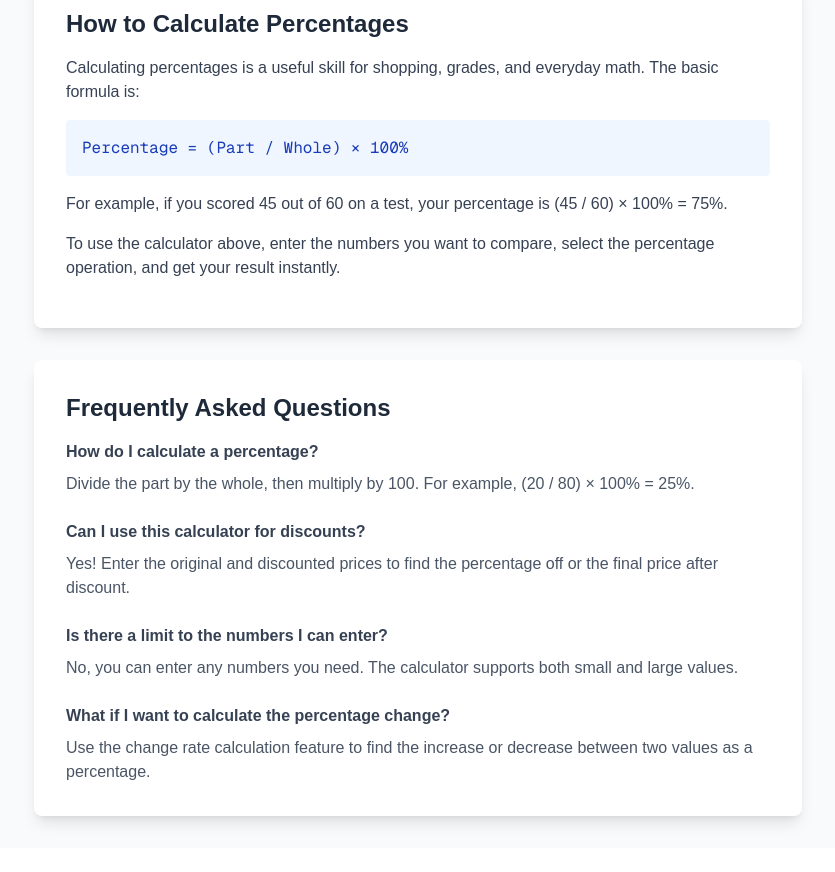
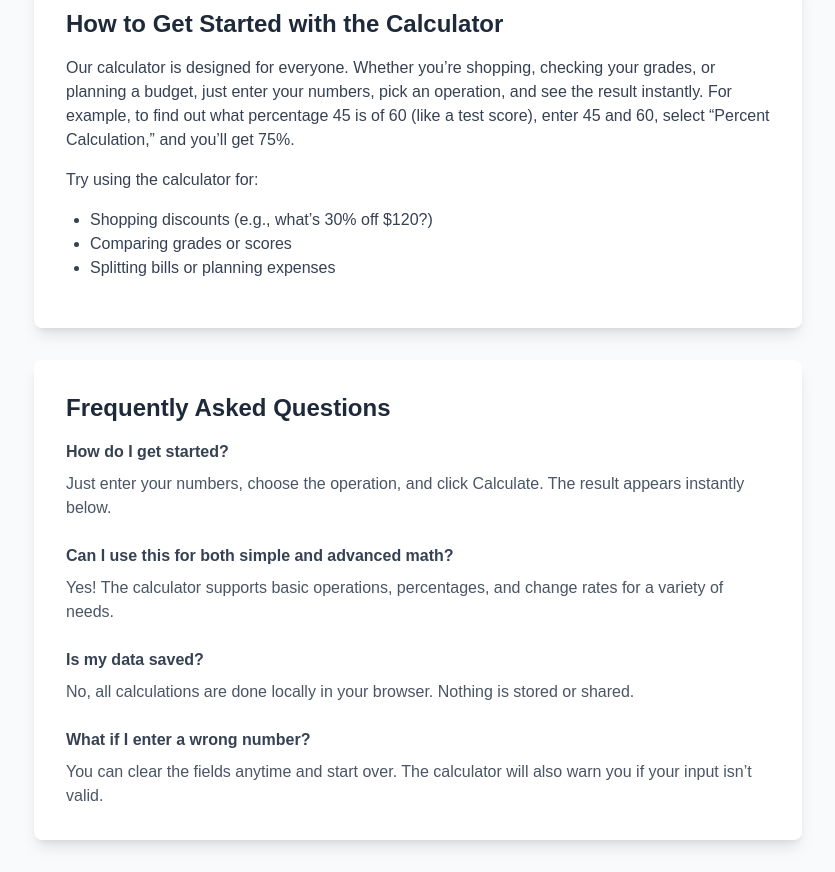
Before and after one commit to SongZstrong/calculator, a Next.js app: page / in a window 1280 px wide. Shown: the part 1280-2152 px from the top of the page, without its empty margins (222-1057 px from the left). Before the commit the page ends 2128 px from the top, so only its background shows below. Built offline with nearby package versions, Linux system fonts and the light colour scheme.

Commit message:
docs: differentiate and expand About and Contact FAQ content

```diff
--- a/src/app/about/page.tsx
+++ b/src/app/about/page.tsx
@@ -123,25 +123,25 @@ export default function AboutPage() {
           </div>
         </div>
 
-        {/* FAQ Section */}
-        <div className="bg-white rounded-lg shadow-lg p-8">
-          <h2 className="text-2xl font-semibold text-gray-800 mb-6">Frequently Asked Questions</h2>
-          <div className="space-y-4">
-            <div className="border-b border-gray-200 pb-4">
-              <h3 className="font-semibold text-gray-800 mb-2">How to use the calculator?</h3>
-              <p className="text-gray-600">Enter two values on the homepage, then select the corresponding operation button to get the result.</p>
-            </div>
-            <div className="border-b border-gray-200 pb-4">
-              <h3 className="font-semibold text-gray-800 mb-2">What calculation functions are supported?</h3>
-              <p className="text-gray-600">We support basic operations (addition, subtraction, multiplication, division), percentage calculation, and change rate calculation.</p>
-            </div>
-            <div className="border-b border-gray-200 pb-4">
-              <h3 className="font-semibold text-gray-800 mb-2">How to switch languages?</h3>
-              <p className="text-gray-600">Click the language button in the top right corner to switch between Chinese and English.</p>
+        {/* About FAQ Section */}
+        <div className="bg-white rounded-lg shadow-lg p-8 mt-12">
+          <h2 className="text-2xl font-bold text-gray-800 mb-4">Frequently Asked Questions</h2>
+          <div className="space-y-6">
+            <div>
+              <h3 className="font-semibold text-gray-700 mb-2">What makes this calculator different from others?</h3>
+              <p className="text-gray-600">Our calculator is built with a modern tech stack (React & Next.js), offers a clean interface, and supports a wide range of calculation scenarios, from simple math to advanced date and percentage calculations.</p>
             </div>
             <div>
-              <h3 className="font-semibold text-gray-800 mb-2">Is the calculator free to use?</h3>
-              <p className="text-gray-600">Yes, all our calculation functions are completely free.</p>
+              <h3 className="font-semibold text-gray-700 mb-2">Who is behind this project?</h3>
+              <p className="text-gray-600">We are a team of passionate developers and designers dedicated to making online calculations easy, accurate, and accessible for everyone.</p>
+            </div>
+            <div>
+              <h3 className="font-semibold text-gray-700 mb-2">How do you ensure calculation accuracy?</h3>
+              <p className="text-gray-600">All calculation logic is thoroughly tested and reviewed. We also welcome user feedback to help us catch any edge cases or improvements.</p>
+            </div>
+            <div>
+              <h3 className="font-semibold text-gray-700 mb-2">Can I suggest a new feature or improvement?</h3>
+              <p className="text-gray-600">Absolutely! We value user input. Please use the contact form to share your ideas or report issues, and we’ll do our best to respond and improve the site.</p>
             </div>
           </div>
         </div>
--- a/src/app/contact/page.tsx
+++ b/src/app/contact/page.tsx
@@ -89,25 +89,25 @@ export default function ContactPage() {
           </div>
         </div>
 
-        {/* FAQ */}
-        <div className="mt-12 bg-white rounded-lg shadow-lg p-8">
-          <h2 className="text-2xl font-semibold text-gray-800 mb-6">Frequently Asked Questions</h2>
-          <div className="space-y-4">
-            <div className="border-b border-gray-200 pb-4">
-              <h3 className="font-semibold text-gray-800 mb-2">How to use the calculator?</h3>
-              <p className="text-gray-600">Enter two values on the homepage, then select the corresponding operation button to get the result.</p>
-            </div>
-            <div className="border-b border-gray-200 pb-4">
-              <h3 className="font-semibold text-gray-800 mb-2">What calculation functions are supported?</h3>
-              <p className="text-gray-600">We support basic operations (addition, subtraction, multiplication, division), percentage calculation, and change rate calculation.</p>
-            </div>
-            <div className="border-b border-gray-200 pb-4">
-              <h3 className="font-semibold text-gray-800 mb-2">How to switch languages?</h3>
-              <p className="text-gray-600">Click the language button in the top right corner to switch between Chinese and English.</p>
+        {/* Contact FAQ Section */}
+        <div className="bg-white rounded-lg shadow-lg p-8 mt-12">
+          <h2 className="text-2xl font-bold text-gray-800 mb-4">Frequently Asked Questions</h2>
+          <div className="space-y-6">
+            <div>
+              <h3 className="font-semibold text-gray-700 mb-2">How can I get technical support?</h3>
+              <p className="text-gray-600">You can reach out to us using the contact form above. Please describe your issue in detail, and our team will get back to you as soon as possible.</p>
             </div>
             <div>
-              <h3 className="font-semibold text-gray-800 mb-2">Is the calculator free to use?</h3>
-              <p className="text-gray-600">Yes, all our calculation functions are completely free.</p>
+              <h3 className="font-semibold text-gray-700 mb-2">Where do I report a bug or issue?</h3>
+              <p className="text-gray-600">Please use the contact form to report any bugs or issues. Include steps to reproduce the problem if possible, so we can address it quickly.</p>
+            </div>
+            <div>
+              <h3 className="font-semibold text-gray-700 mb-2">Can I collaborate or advertise on your site?</h3>
+              <p className="text-gray-600">We’re open to collaboration and advertising opportunities. Please contact us with your proposal, and we’ll review it promptly.</p>
+            </div>
+            <div>
+              <h3 className="font-semibold text-gray-700 mb-2">How soon will I get a response?</h3>
+              <p className="text-gray-600">We aim to respond to all inquiries within 2 business days. For urgent issues, please mention “urgent” in your message subject.</p>
             </div>
           </div>
         </div>
--- a/src/app/page.tsx
+++ b/src/app/page.tsx
@@ -37,38 +37,37 @@ export default function Home() {
 
       <div className="mt-16 max-w-3xl mx-auto">
         <div className="bg-white rounded-lg shadow-lg p-8 mb-8">
-          <h2 className="text-2xl font-bold text-gray-800 mb-4">How to Calculate Percentages</h2>
+          <h2 className="text-2xl font-bold text-gray-800 mb-4">How to Get Started with the Calculator</h2>
           <p className="text-gray-700 mb-4">
-            Calculating percentages is a useful skill for shopping, grades, and everyday math. The basic formula is:
-          </p>
-          <div className="bg-blue-50 p-4 rounded mb-4">
-            <span className="font-mono text-blue-800">Percentage = (Part / Whole) × 100%</span>
-          </div>
-          <p className="text-gray-700 mb-4">
-            For example, if you scored 45 out of 60 on a test, your percentage is (45 / 60) × 100% = 75%.
+            Our calculator is designed for everyone. Whether you’re shopping, checking your grades, or planning a budget, just enter your numbers, pick an operation, and see the result instantly. For example, to find out what percentage 45 is of 60 (like a test score), enter 45 and 60, select “Percent Calculation,” and you’ll get 75%.
           </p>
           <p className="text-gray-700 mb-4">
-            To use the calculator above, enter the numbers you want to compare, select the percentage operation, and get your result instantly.
+            Try using the calculator for:
           </p>
+          <ul className="list-disc pl-6 text-gray-700 mb-4">
+            <li>Shopping discounts (e.g., what’s 30% off $120?)</li>
+            <li>Comparing grades or scores</li>
+            <li>Splitting bills or planning expenses</li>
+          </ul>
         </div>
         <div className="bg-white rounded-lg shadow-lg p-8">
           <h2 className="text-2xl font-bold text-gray-800 mb-4">Frequently Asked Questions</h2>
           <div className="space-y-6">
             <div>
-              <h3 className="font-semibold text-gray-700 mb-2">How do I calculate a percentage?</h3>
-              <p className="text-gray-600">Divide the part by the whole, then multiply by 100. For example, (20 / 80) × 100% = 25%.</p>
+              <h3 className="font-semibold text-gray-700 mb-2">How do I get started?</h3>
+              <p className="text-gray-600">Just enter your numbers, choose the operation, and click Calculate. The result appears instantly below.</p>
             </div>
             <div>
-              <h3 className="font-semibold text-gray-700 mb-2">Can I use this calculator for discounts?</h3>
-              <p className="text-gray-600">Yes! Enter the original and discounted prices to find the percentage off or the final price after discount.</p>
+              <h3 className="font-semibold text-gray-700 mb-2">Can I use this for both simple and advanced math?</h3>
+              <p className="text-gray-600">Yes! The calculator supports basic operations, percentages, and change rates for a variety of needs.</p>
             </div>
             <div>
-              <h3 className="font-semibold text-gray-700 mb-2">Is there a limit to the numbers I can enter?</h3>
-              <p className="text-gray-600">No, you can enter any numbers you need. The calculator supports both small and large values.</p>
+              <h3 className="font-semibold text-gray-700 mb-2">Is my data saved?</h3>
+              <p className="text-gray-600">No, all calculations are done locally in your browser. Nothing is stored or shared.</p>
             </div>
             <div>
-              <h3 className="font-semibold text-gray-700 mb-2">What if I want to calculate the percentage change?</h3>
-              <p className="text-gray-600">Use the change rate calculation feature to find the increase or decrease between two values as a percentage.</p>
+              <h3 className="font-semibold text-gray-700 mb-2">What if I enter a wrong number?</h3>
+              <p className="text-gray-600">You can clear the fields anytime and start over. The calculator will also warn you if your input isn’t valid.</p>
             </div>
           </div>
         </div>
```
Also changed, not shown: src/app/date-calculate/page.tsx (+16 -14 lines).
